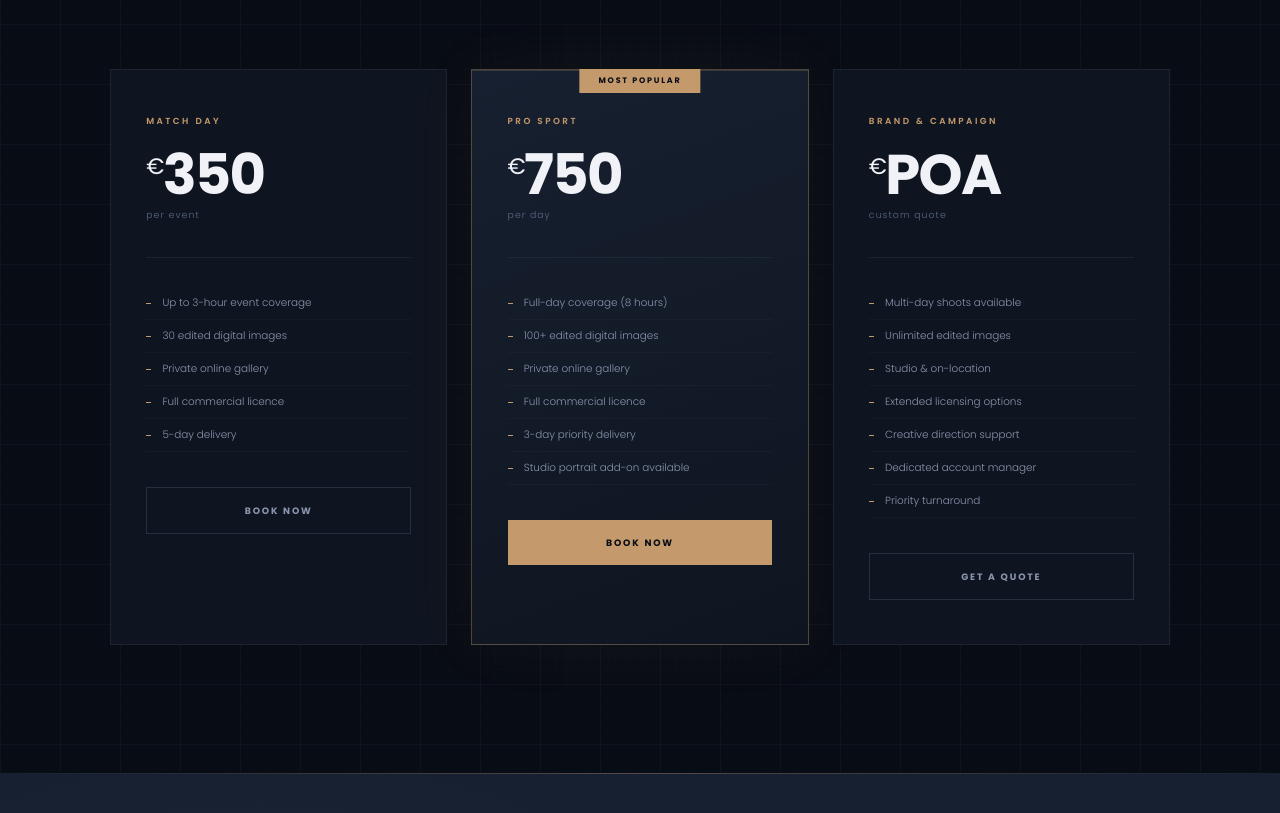
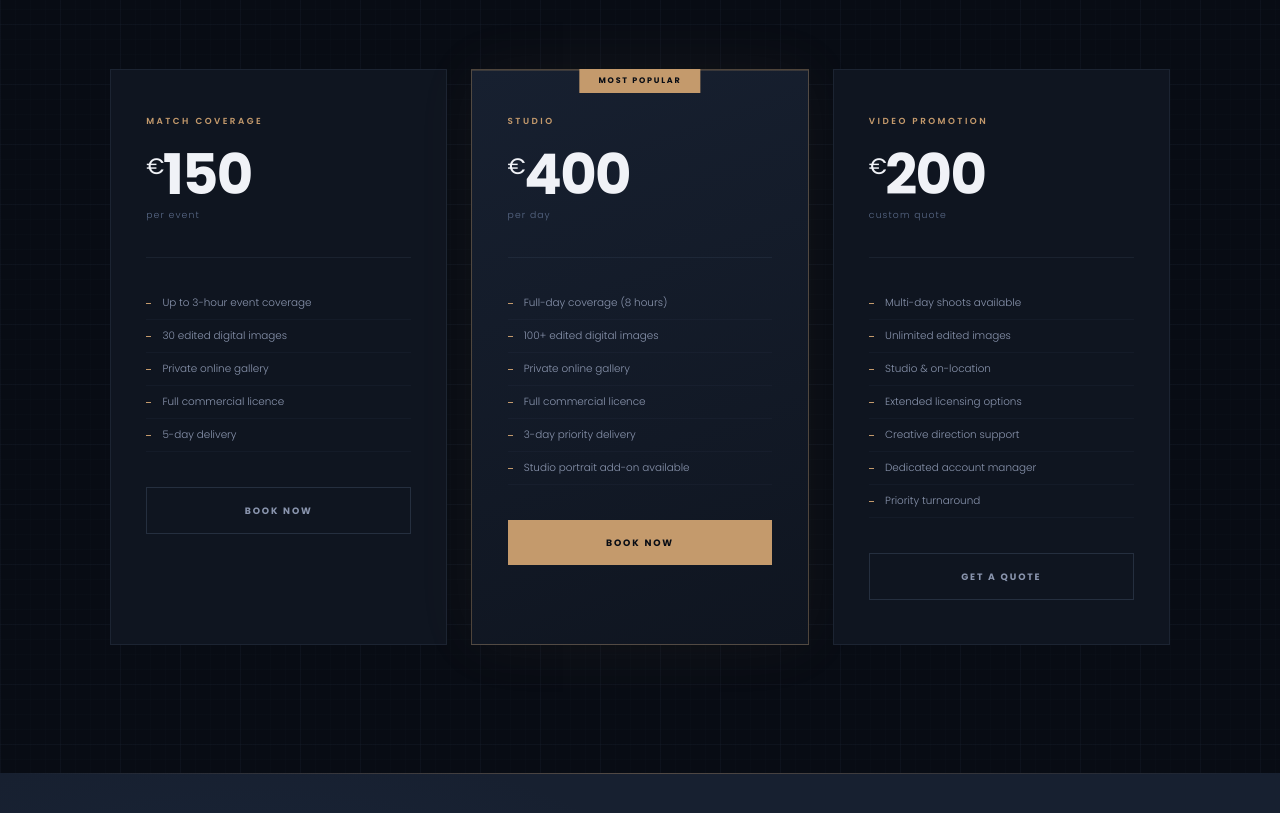
Before and after one commit to Matttttt200111/WebsiteAether, a plain HTML site: page index.html in a window 1280 px wide. Shown: the part 5777-6590 px from the top of the page. Drawn offline with Linux system fonts and the light colour scheme.

Commit message:
Update index.html

```diff
--- a/index.html
+++ b/index.html
@@ -918,8 +918,8 @@ footer::before {
   <p class="pricing-sub reveal">All packages include full post-production and a private online gallery</p>
   <div class="pricing-grid reveal">
     <div class="price-card">
-      <div class="plan-name">Match Day</div>
-      <div class="plan-price"><sup>€</sup>350</div>
+      <div class="plan-name">Match Coverage</div>
+      <div class="plan-price"><sup>€</sup>150</div>
       <div class="plan-period">per event</div>
       <hr class="plan-divider">
       <ul class="plan-features">
@@ -933,8 +933,8 @@ footer::before {
     </div>
     <div class="price-card featured-plan">
       <div class="plan-badge">Most Popular</div>
-      <div class="plan-name">Pro Sport</div>
-      <div class="plan-price"><sup>€</sup>750</div>
+      <div class="plan-name">Studio</div>
+      <div class="plan-price"><sup>€</sup>400</div>
       <div class="plan-period">per day</div>
       <hr class="plan-divider">
       <ul class="plan-features">
@@ -948,8 +948,8 @@ footer::before {
       <a href="#" class="plan-btn plan-btn-solid">Book Now</a>
     </div>
     <div class="price-card">
-      <div class="plan-name">Brand & Campaign</div>
-      <div class="plan-price"><sup>€</sup>POA</div>
+      <div class="plan-name">Video Promotion</div>
+      <div class="plan-price"><sup>€</sup>200</div>
       <div class="plan-period">custom quote</div>
       <hr class="plan-divider">
       <ul class="plan-features">
```
